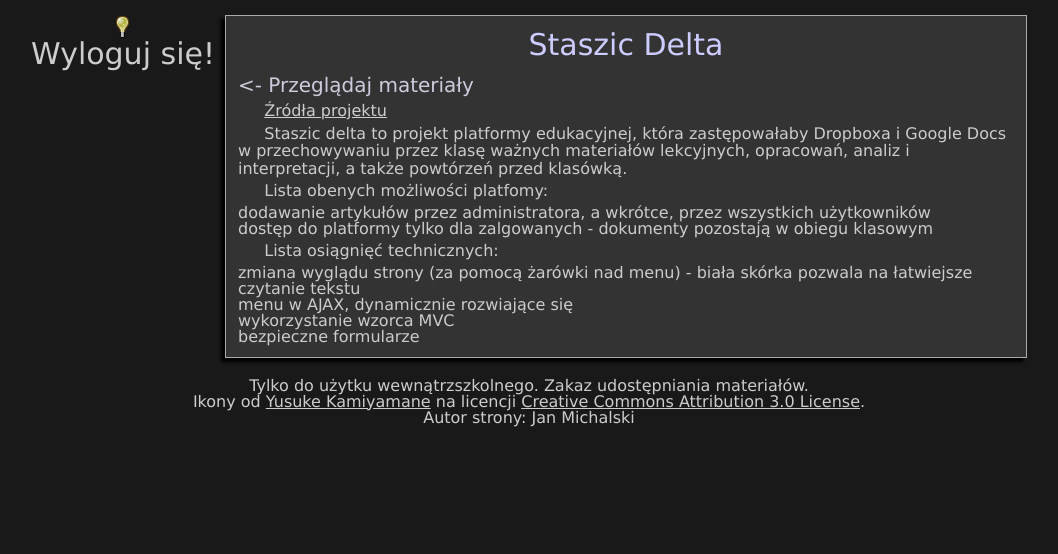
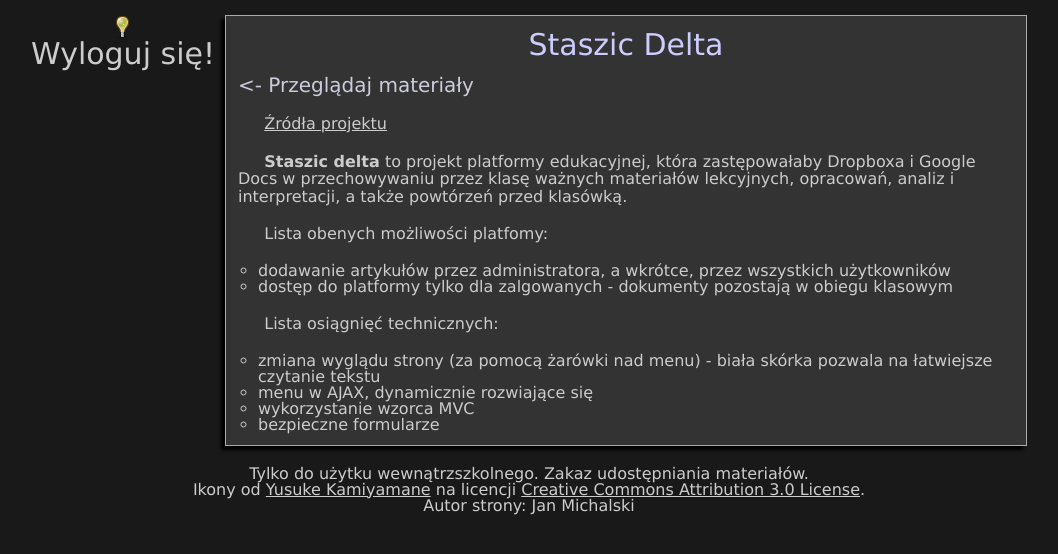
Before and after one commit to hator/staszic-delta, a PHP site: page / in a window 1280 px wide. Shown: the top 554 px of the page, without its empty margins (111-1169 px from the left). Run offline with PHP 8.4, Linux system fonts and the light colour scheme; the visitor is signed in with stand-in values (Sample User, id 1); data that the repository does not hold is empty.

Commit message:
styled promotext

```diff
--- a/media/styles/dark.css
+++ b/media/styles/dark.css
@@ -126,7 +126,7 @@
 }
 
 #sidebar li ul {
-	font-size: 75%;
+	font-size: 85%;
 }
 
 /************** MAIN ******************/
@@ -147,3 +147,16 @@
 
 	margin: 0 auto;
 }
+/**************************************/
+#promotext ul {
+	list-style-type: circle;
+	margin-left: 20px;
+}
+
+#promotext strong {
+	font-weight: bold;
+}
+
+#promotext p {
+	margin: 20px 0;
+}
--- a/views/main.view.php
+++ b/views/main.view.php
@@ -11,6 +11,7 @@
 ?>		<section id="main">
 			<h2>Staszic Delta</h2>
 			<h3><- Przeglądaj materiały</h3>
+			<div id="promotext">
 				<p><a href="https://github.com/hator/staszic-delta">Źródła projektu</a></p>
 				<p><strong>Staszic delta</strong> to projekt platformy edukacyjnej, która zastępowałaby Dropboxa i Google Docs w przechowywaniu przez klasę ważnych materiałów lekcyjnych, opracowań, analiz i interpretacji, a także powtórzeń przed klasówką.</p>
 				<p>Lista obenych możliwości platfomy:</p>
@@ -25,5 +26,6 @@
 					<li>wykorzystanie wzorca MVC</li>
 					<li>bezpieczne formularze</li>
 				</ul>
+			</div>
 		</section>
 <?php include_once('footer.view.php'); ?>
```
Also changed, not shown: media/styles/light.css (+14 -1 lines). Lines whose indentation alone changed are shown as unchanged.
